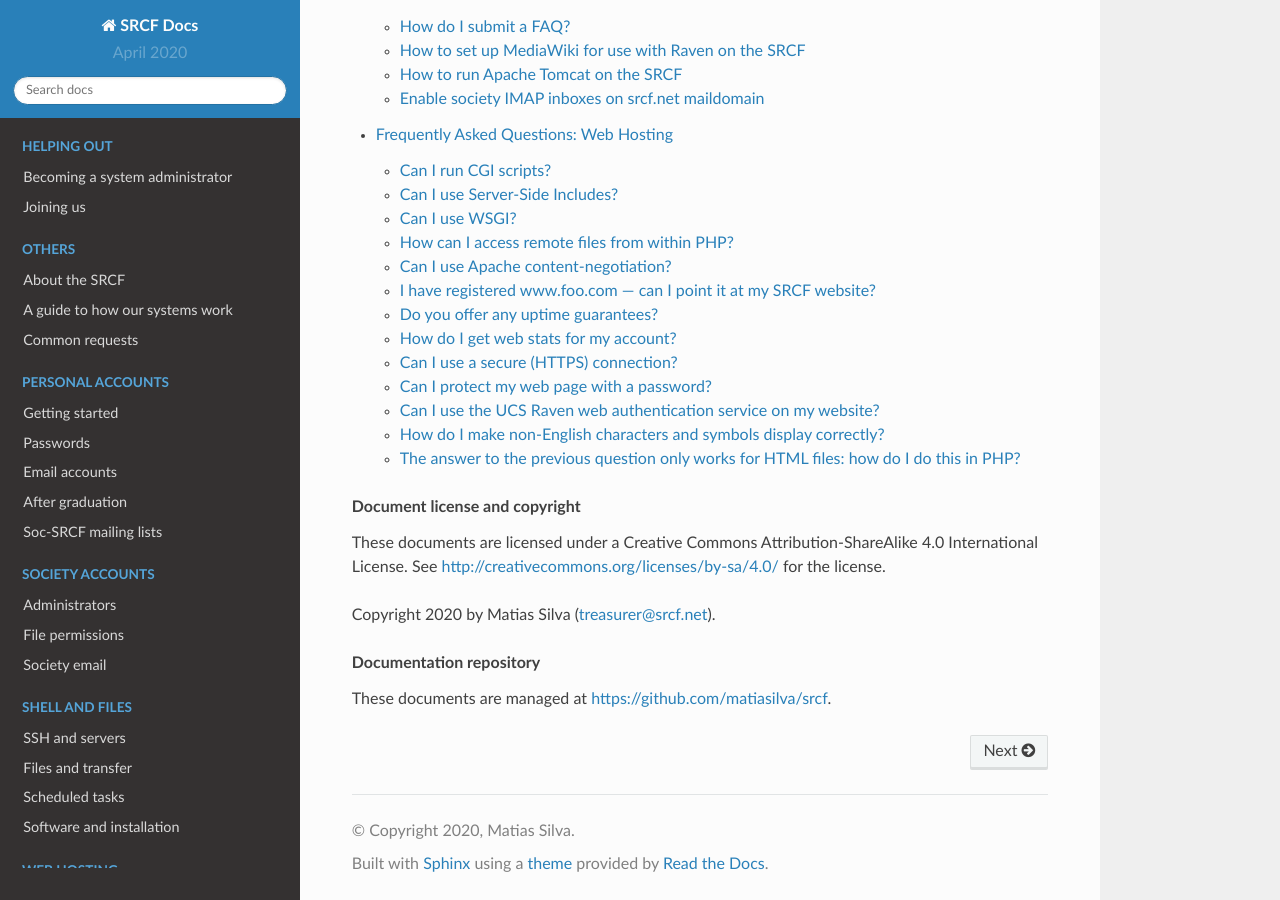
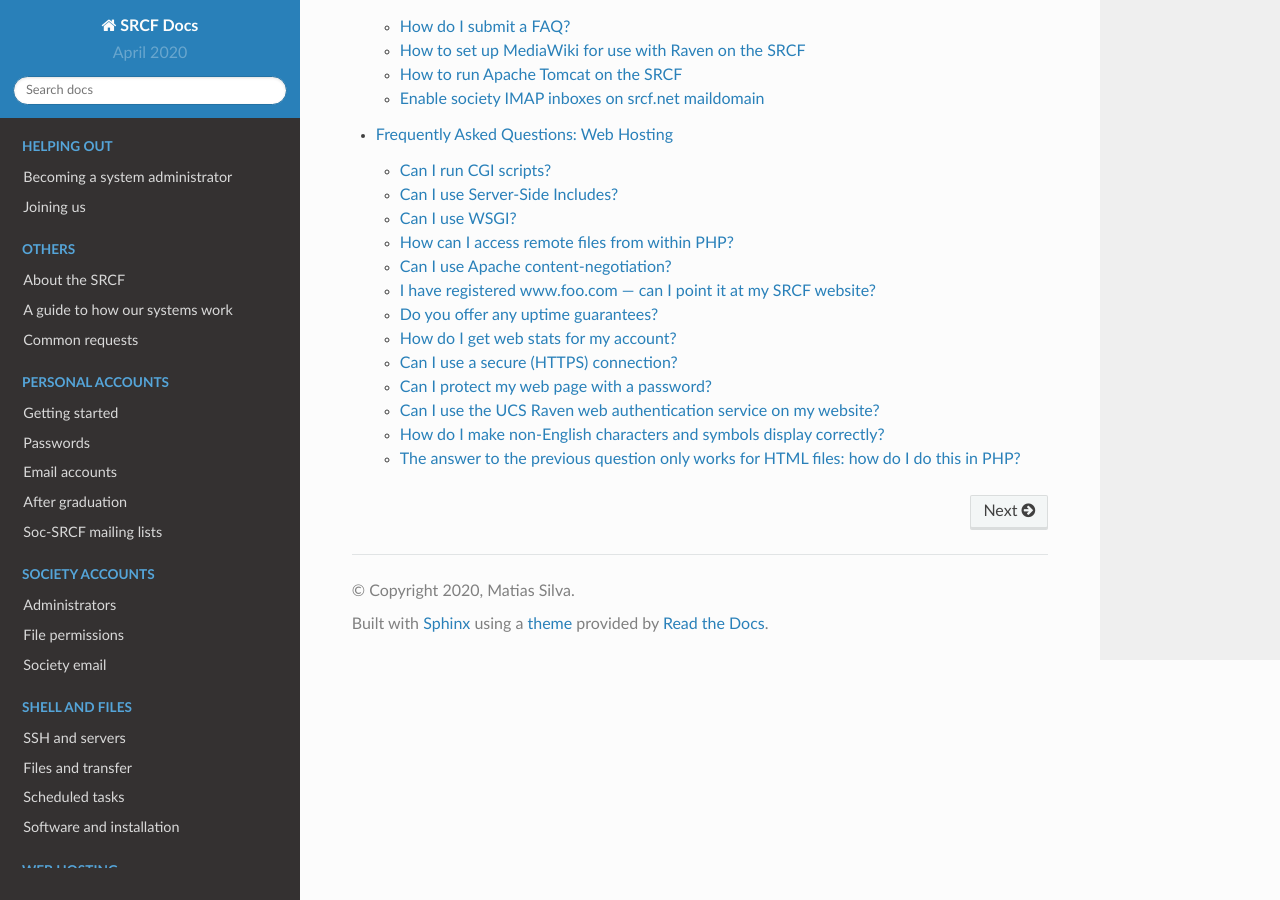
Before and after one commit to SRCF/docs, a Sphinx documentation site: the page built from source/index.rst, in a window 1280 px wide and 900 px high, scrolled down 5190 px. Built offline with Sphinx 7.4.7 and the Read the Docs theme 2.0.0, drawn with Linux system fonts in a browser that asks for light colours.

Commit message:
Drop copyright block in favour of footer

```diff
--- a/source/index.rst
+++ b/source/index.rst
@@ -75,17 +75,3 @@ Head over to our `main website <https://www.srcf.net>`__ for more information on
    :glob:
 
    faq/*
-
-.. rubric:: Document license and copyright
-
-These documents are licensed under a Creative Commons
-Attribution-ShareAlike 4.0 International License.  See
-http://creativecommons.org/licenses/by-sa/4.0/ for the license.
-
-Copyright 2020 by Matias Silva (treasurer@srcf.net).
-
-
-.. rubric:: Documentation repository
-
-These documents are managed at
-https://github.com/matiasilva/srcf.
```
